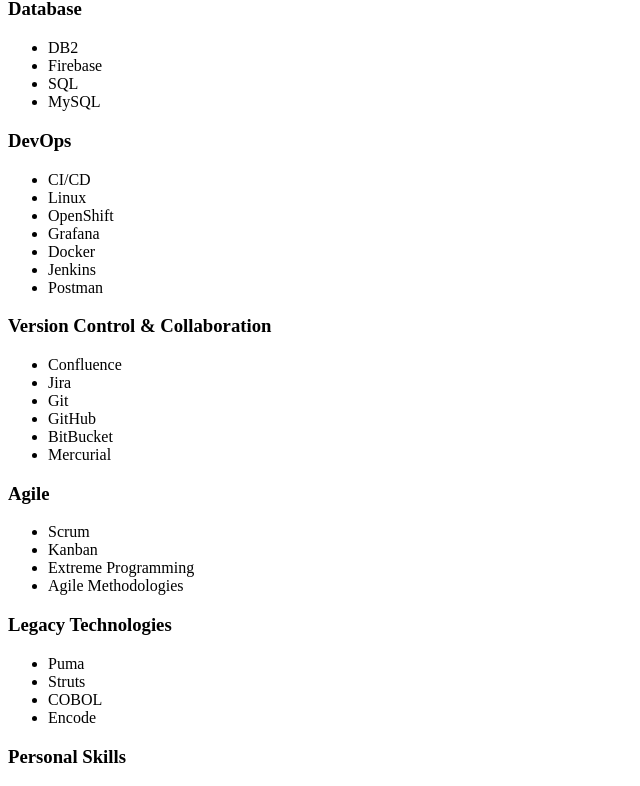
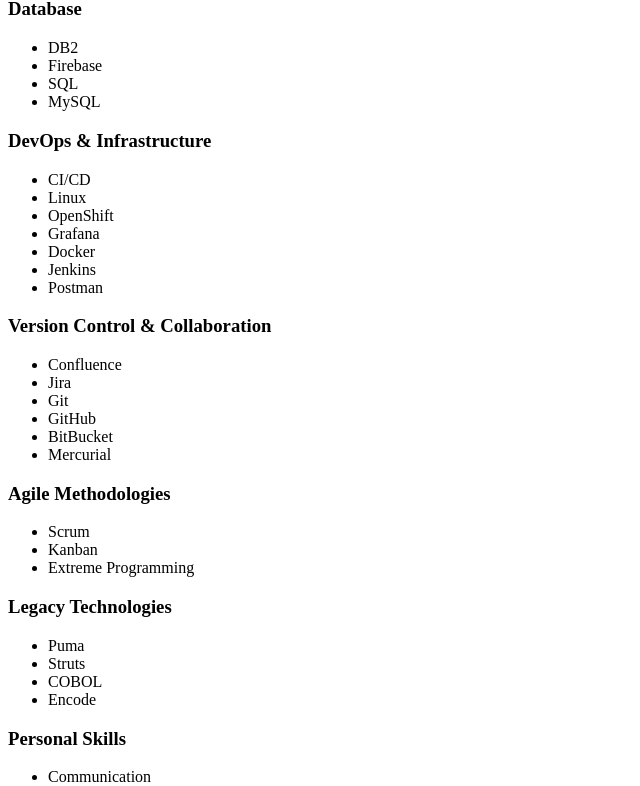
Before and after one commit to Sk0vgaard/my-portfolio, a React (Create React App) app: page / in a window 1280 px wide. Shown: the part 10840-11626 px from the top of the page, without its empty margins (0-640 px from the left). Built offline with nearby package versions, Linux system fonts and the light colour scheme; the HTML template or start-up script is replaced by a standard one.

Commit message:
Refactor namings in categories

```diff
--- a/src/components/skills.jsx
+++ b/src/components/skills.jsx
@@ -58,9 +58,9 @@
         ],
     },
     {
-        title: 'DevOps',
+        title: 'DevOps & Infrastructure',
         skills: [
-            { technologyName: 'CI/CD', knowledge: 10 },
+            { technologyName: 'CI/CD', knowledge: 8 },
             { technologyName: 'Linux', knowledge: 7 },
             { technologyName: 'OpenShift', knowledge: 7 },
             { technologyName: 'Grafana', knowledge: 6 },
@@ -81,12 +81,11 @@
         ],
     },
     {
-        title: 'Agile',
+        title: 'Agile Methodologies',
         skills: [
-            { technologyName: 'Scrum', knowledge: 10 },
-            { technologyName: 'Kanban', knowledge: 10 },
-            { technologyName: 'Extreme Programming', knowledge: 10 },
-            { technologyName: 'Agile Methodologies', knowledge: 10 },
+            { technologyName: 'Scrum', knowledge: 9 },
+            { technologyName: 'Kanban', knowledge: 9 },
+            { technologyName: 'Extreme Programming', knowledge: 9 },
         ],
     },
     {
@@ -110,7 +109,7 @@
         ],
     },
     {
-        title: 'Knowledge',
+        title: 'Additional Knowledge',
         skills: [
             { technologyName: 'Android Development'},
             { technologyName: 'Ionic'},
```
